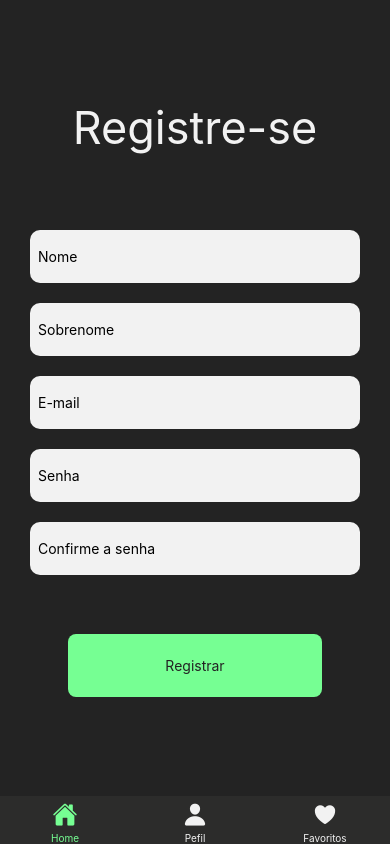
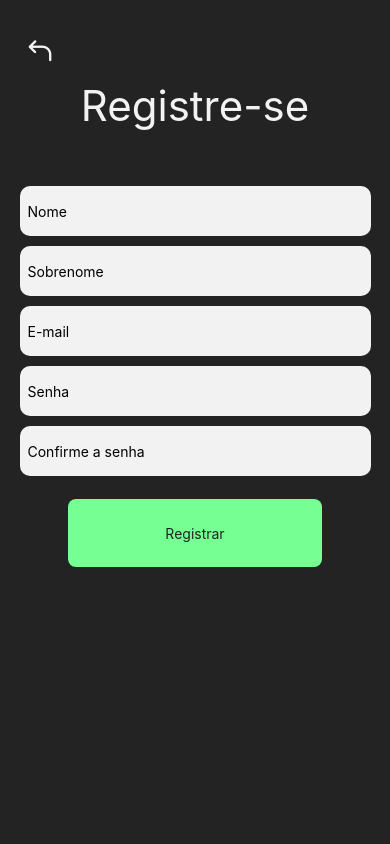
Before and after one commit to gustavofontanavieira/pod-jogar, a React Native app: screen /SignUp in a window 390 px wide. Built offline with nearby package versions, Linux system fonts and the light colour scheme.

Commit message:
ajustes na tab navigation e stack

```diff
--- a/package.json
+++ b/package.json
@@ -10,6 +10,7 @@
   },
   "dependencies": {
     "@expo/vector-icons": "^13.0.0",
+    "@expo/webpack-config": "^0.17.0",
     "@react-native-community/slider": "^4.3.2",
     "@react-navigation/bottom-tabs": "^6.4.0",
     "@react-navigation/stack": "^6.3.2",
@@ -19,10 +20,13 @@
     "expo-image-picker": "^13.3.1",
     "expo-status-bar": "~1.4.0",
     "react": "18.0.0",
+    "react-dom": "18.0.0",
     "react-native": "0.69.6",
     "react-native-dropdown-picker": "^5.4.2",
+    "react-native-gesture-handler": "^2.8.0",
     "react-native-safe-area-context": "4.3.1",
-    "react-native-track-player": "^2.2.0-rc3"
+    "react-native-track-player": "^2.2.0-rc3",
+    "react-native-web": "~0.18.7"
   },
   "devDependencies": {
     "@babel/core": "^7.12.9"
--- a/routes/stack.routes.js
+++ b/routes/stack.routes.js
@@ -6,6 +6,7 @@ import Login from "../screens/login/Login";
 import SignUp from "../screens/login/SignUp";
 import FirstScreen from "../screens/login/FirstScreen";
 import AddPodcast from "../screens/profile/addPodcast";
+import { TouchableOpacity } from "react-native-gesture-handler";
 
 const Stack = createStackNavigator();
 
--- a/screens/login/FirstScreen.js
+++ b/screens/login/FirstScreen.js
@@ -1,4 +1,5 @@
 import { StyleSheet, Text, View, TouchableOpacity, Image } from "react-native";
+import React, { useEffect } from "react";
 
 export default function FirstScreen({ navigation }) {
   function Login() {
@@ -6,8 +7,12 @@ export default function FirstScreen({ navigation }) {
   }
 
   function SignUp() {
-    navigation.replace("SignUp");
+    navigation.navigate("SignUp");
   }
+
+  useEffect(() => {
+    navigation.getParent().setOptions({ tabBarStyle: { display: "none" } });
+  }, []);
 
   return (
     <View style={specificStyle.container}>
--- a/screens/login/Login.js
+++ b/screens/login/Login.js
@@ -5,12 +5,18 @@ import {
   TouchableOpacity,
   TextInput,
 } from "react-native";
-import React, { useState } from "react";
+import React, { useState, useEffect } from "react";
 import userService from "../../services/userService";
+import { ScrollView } from "react-native-gesture-handler";
+import { AntDesign } from "@expo/vector-icons";
 
 export default function Login({ navigation }) {
   const [email, setEmail] = useState("");
   const [password, setPassword] = useState("");
+
+  useEffect(() => {
+    navigation.getParent().setOptions({ tabBarStyle: { display: "none" } });
+  }, []);
 
   function Auth() {
     let loginData = {
@@ -29,6 +35,15 @@ export default function Login({ navigation }) {
 
   return (
     <View style={loginStyle.background}>
+      <TouchableOpacity
+        style={loginStyle.goBack}
+        onPress={() => {
+          navigation.replace("FirstScreen");
+        }}
+      >
+        <AntDesign name="back" color={"#f2f2f2"} size={30} />
+      </TouchableOpacity>
+      <ScrollView>
         <Text style={loginStyle.login_text}>Login</Text>
         <TextInput
           placeholder="Nome"
@@ -44,6 +59,7 @@ export default function Login({ navigation }) {
         <TouchableOpacity style={loginStyle.button} onPress={Auth}>
           <Text style={loginStyle.button_text}>Entrar</Text>
         </TouchableOpacity>
+      </ScrollView>
     </View>
   );
 }
@@ -62,7 +78,7 @@ const loginStyle = StyleSheet.create({
   },
   input: {
     backgroundColor: "#F2F2F2",
-    width: 330,
+    width: "90%",
     height: 53,
     borderRadius: 10,
     alignSelf: "center",
@@ -83,4 +99,13 @@ const loginStyle = StyleSheet.create({
   button_text: {
     color: "#232323",
   },
+  goBack: {
+    width: 30,
+    height: 30,
+    marginTop: 35,
+    marginLeft: 25,
+    borderRadius: 100,
+    position: "absolute",
+    zIndex: 1,
+  },
 });
--- a/screens/login/SignUp.js
+++ b/screens/login/SignUp.js
@@ -7,6 +7,8 @@ import {
 } from "react-native";
 import React, { useEffect, useState } from "react";
 import userService from "../../services/userService";
+import { ScrollView } from "react-native-gesture-handler";
+import { AntDesign } from "@expo/vector-icons";
 
 export default function SignUp({ navigation }) {
   const [name, setName] = useState("");
@@ -19,6 +21,10 @@ export default function SignUp({ navigation }) {
     "As senhas são diferentes e precisam no mínimo de 6 dígitos";
   const [emailError, setEmailError] = useState(false);
   const [passwordError, setPasswordError] = useState(false);
+
+  useEffect(() => {
+    navigation.getParent().setOptions({ tabBarStyle: { display: "none" } });
+  }, []);
 
   function Cadastrar() {
     let data = {
@@ -49,6 +55,14 @@ export default function SignUp({ navigation }) {
 
   return (
     <View style={registerStyle.background}>
+      <TouchableOpacity
+        style={registerStyle.goBack}
+        onPress={() => {
+          navigation.replace("FirstScreen");
+        }}
+      >
+        <AntDesign name="back" color={"#f2f2f2"} size={30} />
+      </TouchableOpacity>
       <Text style={registerStyle.register_text}>Registre-se</Text>
       <TextInput
         placeholder="Nome"
@@ -101,25 +115,25 @@ const registerStyle = StyleSheet.create({
   },
   register_text: {
     color: "#F2F2F2",
-    fontSize: 45,
+    fontSize: 42,
     textAlign: "center",
-    marginTop: 100,
-    marginBottom: 55,
+    marginTop: 80,
+    marginBottom: 45,
   },
   input: {
     backgroundColor: "#F2F2F2",
-    width: 330,
-    height: 53,
+    width: "90%",
+    height: 50,
     borderRadius: 10,
     alignSelf: "center",
     padding: 8,
-    marginTop: 20,
+    marginTop: 10,
   },
   button: {
     width: "65%",
     height: "8%",
     padding: 4,
-    marginTop: "15%",
+    marginTop: "6%",
     backgroundColor: "#76FF93",
     alignItems: "center",
     justifyContent: "center",
@@ -130,9 +144,18 @@ const registerStyle = StyleSheet.create({
     color: "#232323",
   },
   errorMessage: {
-    paddingLeft: 40,
-    paddingRight: 40,
+    paddingLeft: 30,
+    paddingRight: 30,
     color: "red",
     alignSelf: "center",
   },
+  goBack: {
+    width: 30,
+    height: 30,
+    marginTop: 35,
+    marginLeft: 25,
+    borderRadius: 100,
+    position: "absolute",
+    zIndex: 1,
+  },
 });
--- a/screens/main/Home.js
+++ b/screens/main/Home.js
@@ -7,7 +7,7 @@ import {
   Image,
   TextInput,
 } from "react-native";
-import React, { useState } from "react";
+import React, { useEffect, useState } from "react";
 
 import Card from "../../components/Card";
 import DropDown from "../../components/DropDown";
@@ -42,6 +42,16 @@ export default function Home({ navigation }) {
   }); */
 
   const [search, setSearch] = useState("");
+
+  useEffect(() => {
+    navigation.getParent().setOptions({
+      tabBarStyle: {
+        display: "flex",
+        backgroundColor: "#2c2c2b",
+        borderTopColor: "transparent",
+      },
+    });
+  }, []);
 
   return (
     <View style={homeStyle.viewHome}>
```
Also changed, not shown: 1 other file (tests, documents, lock files or other folders). Lines whose indentation alone changed are shown as unchanged.
